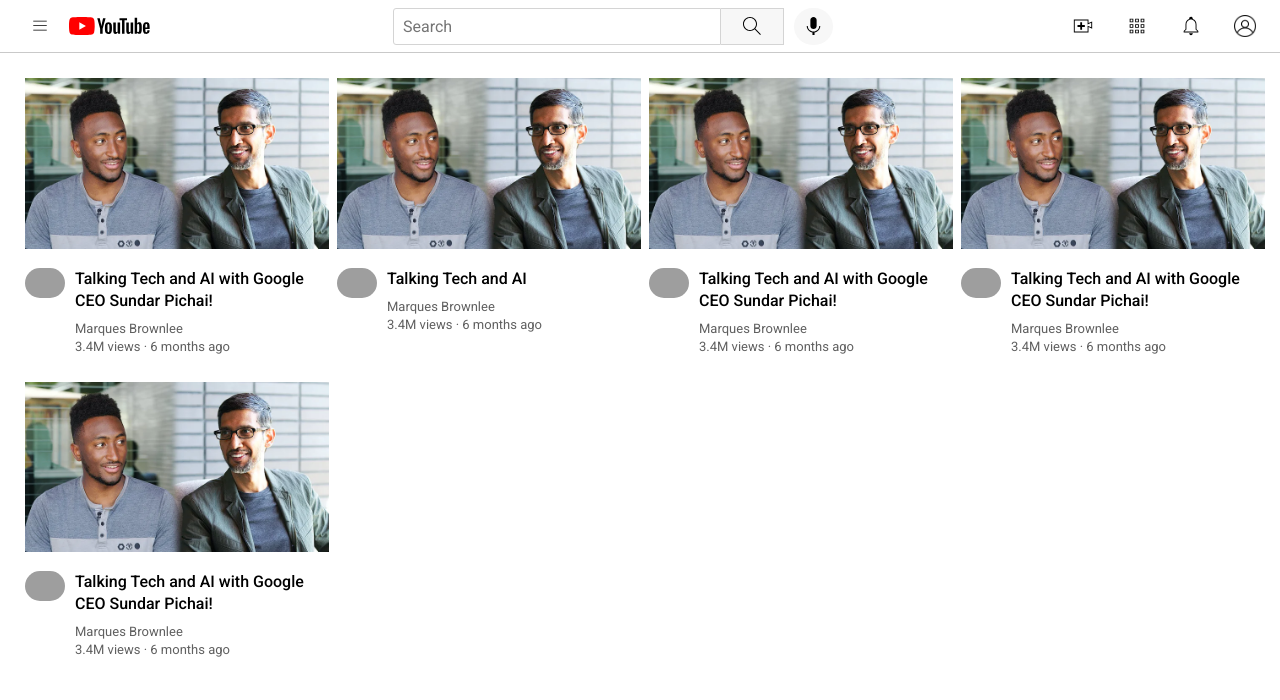
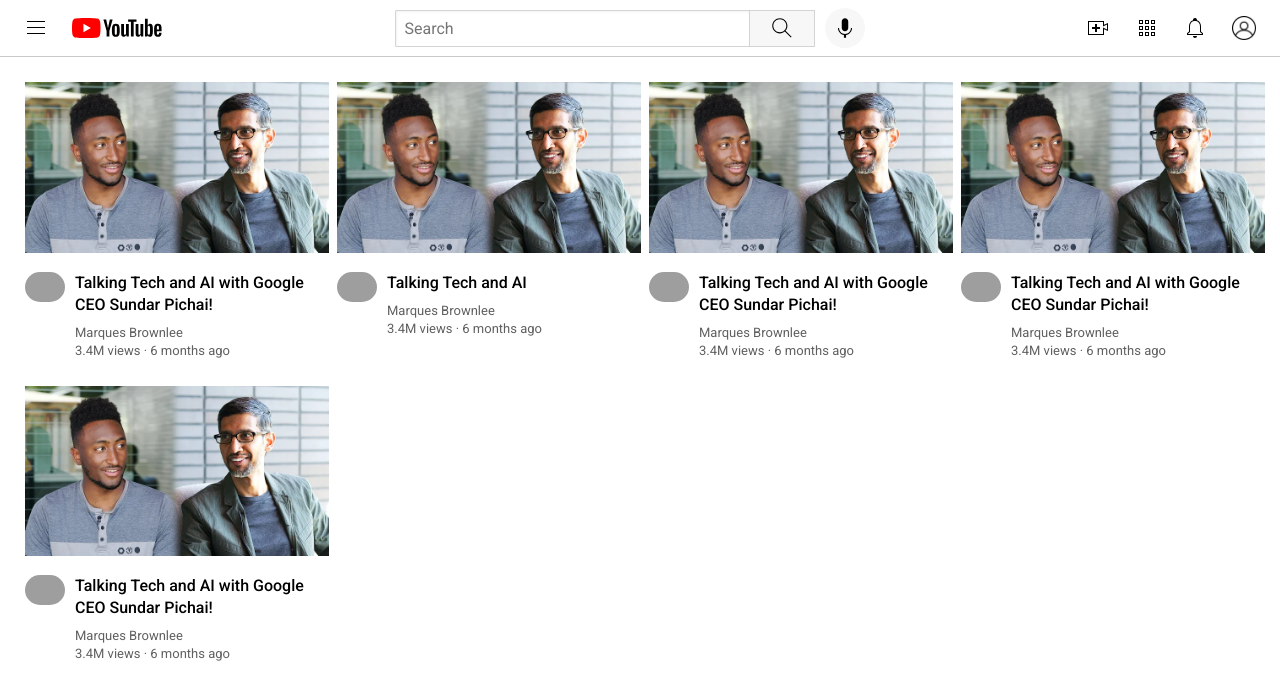
Before and after one commit to SouravSahoo08/Web-dev-practice-project, a plain HTML site: page youtube.html in a window 1280 px wide. Drawn offline with Linux system fonts and the light colour scheme; files that its build step writes are made by us from their sources; grey boxes are pictures that could not be loaded.

Commit message:
minor updates

```diff
--- a/styles/general.css
+++ b/styles/general.css
@@ -5,3 +5,8 @@
 body {
     margin: 0;
 }
+
+p {
+    margin-top: 0;
+    margin-bottom: 0;
+}
--- a/styles/header.css
+++ b/styles/header.css
@@ -1,6 +1,6 @@
 /* top bar flex box */
 .top-nav-bar {
-    height: 52px;
+    height: 56px;
     display: flex;
     flex-direction: row;
     justify-content: space-between;
@@ -8,78 +8,76 @@
     border-bottom: 1px solid rgb(201, 201, 201);
 }
 
+.left-flex {
+    display: flex;
+    align-items: center;
+}
+
+.hamburger-icon {
+    height: 24px;
+    margin-left: 24px;
+    margin-right: 24px;
+}
+
+.youtube-icon {
+    height: 20px;
+}
+
+.middle-flex {
+    display: flex;
+    flex: 1;
+    margin-left: 70px;
+    margin-right: 35px;
+    align-items: center;
+    max-width: 470px;
+}
+
 .search-bar {
     height: 33px;
-    width: 332px;
-    display: block;
+    width: 0;
+    min-width: 10px;
+    flex: 1;
     padding-left: 9px;
     background-color: rgb(255, 255, 255);
     font-size: 16px;
     border-color: rgb(212, 212, 212);
     border-width: 1px;
     border-style: solid;
-    border-radius: 3px;
-    border-top-right-radius: 0;
-    border-bottom-right-radius: 0;
-
+    border-radius: 1px;
+    box-shadow: inset 1px 1px 3px rgba(0, 0, 0, 0.05);
 }
 
-.left-flex {
-    display: flex;
-    width: 150px;
-    height: 18px;
-    justify-content: end;
-    align-items: center;
+.search-bar::placeholder{
+    font-family: 'Roboto';
 }
 
-.middle-flex {
-    display: flex;
-    flex: 1;
-    margin-left: 65px;
-    margin-right: 37px;
-    justify-content: center;
-    max-width: 440px;
+.search-btn {
+    width: 66px;
+    height: 37px;
+    padding-inline: 19px;
+    padding-top: 4px;
+    margin-left: -1px;
+    border: 1px solid rgb(212, 212, 212);
+    background-color: rgb(247, 247, 247);
+}
+
+.voice-search-btn {
+    width: 40px;
+    height: 40px;
+    margin-left: 10px;
+    padding-inline: 7px;
+    padding-top: 4px;
+    border-radius: 20px;
+    border: none;
+    background-color: rgb(247, 247, 247);
 }
 
 .right-flex {
     width: 184px;
+    max-width: 170px;
     display: flex;
     flex-direction: row;
     justify-content: space-between;
     align-items: center;
     margin-inline: 24px;
 }
-
-.hamburger-icon,
-.youtube-icon {
-    height: 100%;
-}
-
-.hamburger-icon {
-    margin-left: 20px;
-    margin-right: 20px;
-}
-
-.search-btn {
-    width: 65px;
-    height: 37px;
-    display: flex;
-    justify-content: center;
-    align-items: center;
-    padding-inline: 19px;
-    border: 1px solid rgb(212, 212, 212);
-    border-left: 0;
-    background-color: rgb(247, 247, 247);
-}
-
-.voice-search-btn {
-    width: 40px;
-    display: flex;
-    justify-content: center;
-    align-items: center;
-    margin-left: 10px;
-    padding-inline: 7px;
-    border-radius: 40px;
-    border: none;
-    background-color: rgb(247, 247, 247);
-}
--- a/styles/video.css
+++ b/styles/video.css
@@ -1,4 +1,3 @@
-
 .video-list-grid {
     display: grid;
     grid-template-columns: 1fr 1fr 1fr 1fr;
@@ -28,11 +27,6 @@
     margin-top: 15px;
 }
 
-p {
-    margin-top: 0;
-    margin-bottom: 0;
-}
-
 .vid-title {
     font-weight: 500;
     line-height: 22px;
--- a/youtube.html
+++ b/youtube.html
@@ -34,10 +34,10 @@
             </button>
         </div>
         <div class="right-flex">
-            <img style="width: 22px;" src="icons/upload.svg" alt="">
-            <img style="width: 22px;" src="icons/youtube-apps.svg" alt="">
-            <img style="width: 22px;" src="icons/notifications.svg" alt="">
-            <img style="width: 22px;" src="icons/placeholder-dp.png" alt="">
+            <img style="width: 24px;" src="icons/upload.svg" alt="">
+            <img style="width: 24px;" src="icons/youtube-apps.svg" alt="">
+            <img style="width: 24px;" src="icons/notifications.svg" alt="">
+            <img style="width: 24px;" src="icons/placeholder-dp.png" alt="">
         </div>
     </div>
 
```
